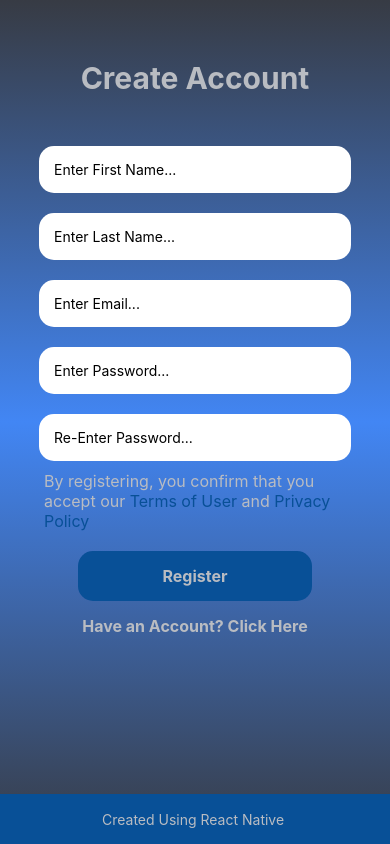
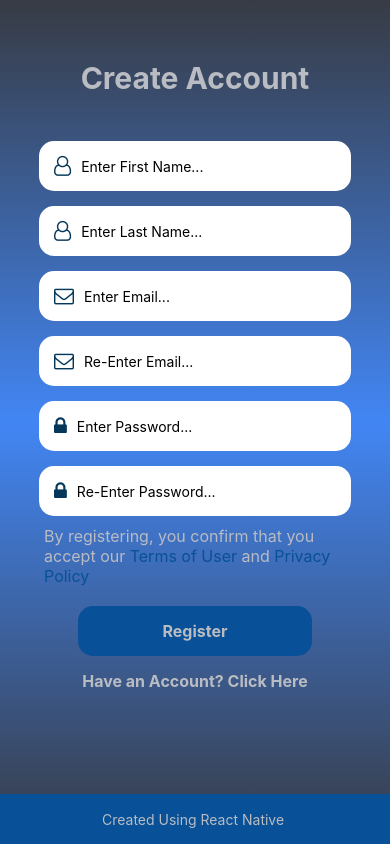
Before and after one commit to antdoan123/Productive-Social-Media-App, a React Native app: screen /Register in a window 390 px wide. Built offline with nearby package versions, Linux system fonts and the light colour scheme.

Commit message:
icons added

```diff
--- a/App.js
+++ b/App.js
@@ -29,4 +29,4 @@ const styles = StyleSheet.create({
     backgroundColor: '#fff',
   },
 
-});
+})
--- a/Screens/LoginScreen.js
+++ b/Screens/LoginScreen.js
@@ -2,6 +2,7 @@ import react, {useState} from 'react'
 import { Platform, Image, TextInput, Button, StyleSheet, Text, KeyboardAvoidingView, TouchableOpacity, View} from 'react-native'
 import {LinearGradient} from 'expo-linear-gradient';
 import {useNavigation} from '@react-navigation/core';
+import FontAwesome from 'react-native-vector-icons/FontAwesome'
 
 const LoginScreen = ({navigation}) => {
 	const [email, setEmail] = useState ('')
@@ -33,19 +34,33 @@ const LoginScreen = ({navigation}) => {
 			</View>
 
 			<View style={styles.inputContainer}>
+				<View style={styles.action}>
+					<FontAwesome
+						name="envelope-o"
+						color="#05375a"
+						size={20}
+					/>
 					<TextInput
-					placeholder = "Email"
+						placeholder = "Enter Email..."
 						value = {email}
 						onChangeText = {text => setEmail(text)}
 						style={styles.input}
 					/>
+				</View>
+				<View style={styles.action}>
+					<FontAwesome
+						name="lock"
+						color="#05375a"
+						size={20}
+					/>
 					<TextInput
-					placeholder = "Password"
+						placeholder = "Enter Password..."
 						value = {password}
 						onChangeText = {text => setPassword(text)}
 						style={styles.input}
 						secureTextEntry
 					/>
+				</View>
 				<TouchableOpacity
 					onPress = {() => { }}
 				>
@@ -114,12 +129,19 @@ const styles = StyleSheet.create({
 		width: '80%'
 	},
 
-	input: {
+	action: {
+		flexDirection: 'row',
+		flex: 1,
 		backgroundColor: 'white',
 		paddingHorizontal: 15,
-		paddingVertical: 12,
+		paddingVertical: 15,
 		borderRadius: 15,
 		marginTop: 15,
+	},
+
+	input: {
+		marginLeft:10,
+		width: '100%',
 	},
 
 	forgetlink: {
--- a/Screens/RegisterScreen.js
+++ b/Screens/RegisterScreen.js
@@ -2,6 +2,7 @@ import react, {useState} from 'react'
 import { Platform, Image, TextInput, Button, StyleSheet, Text, KeyboardAvoidingView, TouchableOpacity, View} from 'react-native'
 import {LinearGradient} from 'expo-linear-gradient';
 import {useNavigation} from '@react-navigation/core';
+import FontAwesome from 'react-native-vector-icons/FontAwesome'
 
 const RegisterScreen = () => {
 	const [email, setEmail] = useState ('')
@@ -29,11 +30,24 @@ const RegisterScreen = () => {
 			</View>
 
 			<View style={styles.inputContainer}>
+				<View style={styles.action}>
+					<FontAwesome
+						name="user-o"
+						color="#05375a"
+						size={20}
+					/>
 					<TextInput
 						placeholder = "Enter First Name..."
 						value = {email}
 						onChangeText = {text => setEmail(text)}
 						style={styles.input}
+					/>
+				</View>
+				<View style={styles.action}>
+					<FontAwesome
+						name="user-o"
+						color="#05375a"
+						size={20}
 					/>
 					<TextInput
 						placeholder = "Enter Last Name..."
@@ -41,11 +55,38 @@ const RegisterScreen = () => {
 						onChangeText = {text => setPassword(text)}
 						style={styles.input}
 					/>
+				</View>
+				<View style={styles.action}>
+					<FontAwesome
+						name="envelope-o"
+						color="#05375a"
+						size={20}
+					/>
 					<TextInput
 						placeholder = "Enter Email..."
 						value = {email}
 						onChangeText = {text => setEmail(text)}
 						style={styles.input}
+					/>
+				</View>
+				<View style={styles.action}>
+					<FontAwesome
+						name="envelope-o"
+						color="#05375a"
+						size={20}
+					/>
+					<TextInput
+						placeholder = "Re-Enter Email..."
+						value = {email}
+						onChangeText = {text => setEmail(text)}
+						style={styles.input}
+					/>
+				</View>
+				<View style={styles.action}>
+					<FontAwesome
+						name="lock"
+						color="#05375a"
+						size={20}
 					/>
 					<TextInput
 						placeholder = "Enter Password..."
@@ -54,6 +95,13 @@ const RegisterScreen = () => {
 						style={styles.input}
 						secureTextEntry
 					/>
+				</View>
+				<View style={styles.action}>
+					<FontAwesome
+						name="lock"
+						color="#05375a"
+						size={20}
+					/>
 					<TextInput
 						placeholder = "Re-Enter Password..."
 						value = {password}
@@ -61,6 +109,7 @@ const RegisterScreen = () => {
 						style={styles.input}
 						secureTextEntry
 					/>
+				</View>
 				<Text style={styles.Text}>By registering, you confirm that you accept our
 					<Text style={styles.link}> Terms of User </Text>
 					and
@@ -119,12 +168,19 @@ const styles = StyleSheet.create({
 		width: '80%'
 	},
 
-	input: {
+	action: {
+		flexDirection: 'row',
+		flex: 1,
 		backgroundColor: 'white',
 		paddingHorizontal: 15,
 		paddingVertical: 15,
 		borderRadius: 15,
-		marginTop: 20,
+		marginTop: 15,
+	},
+
+	input: {
+		marginLeft:10,
+		width: '100%',
 	},
 
 	buttonContainer: {
--- a/package.json
+++ b/package.json
@@ -13,16 +13,17 @@
     "@react-navigation/native": "^6.0.8",
     "@react-navigation/native-stack": "^6.5.0",
     "expo": "~44.0.0",
+    "expo-linear-gradient": "~11.0.3",
     "expo-status-bar": "~1.2.0",
     "firebase": "^9.6.7",
     "react": "17.0.1",
     "react-dom": "17.0.1",
     "react-native": "0.64.3",
+    "react-native-fontawesome": "^7.0.0",
     "react-native-linear-gradient": "^2.5.6",
     "react-native-safe-area-context": "3.3.2",
     "react-native-screens": "~3.10.1",
-    "react-native-web": "0.17.1",
-    "expo-linear-gradient": "~11.0.3"
+    "react-native-web": "0.17.1"
   },
   "devDependencies": {
     "@babel/core": "^7.12.9"
```
Also changed, not shown: 1 other file (tests, documents, lock files or other folders). Lines whose indentation alone changed are shown as unchanged.
